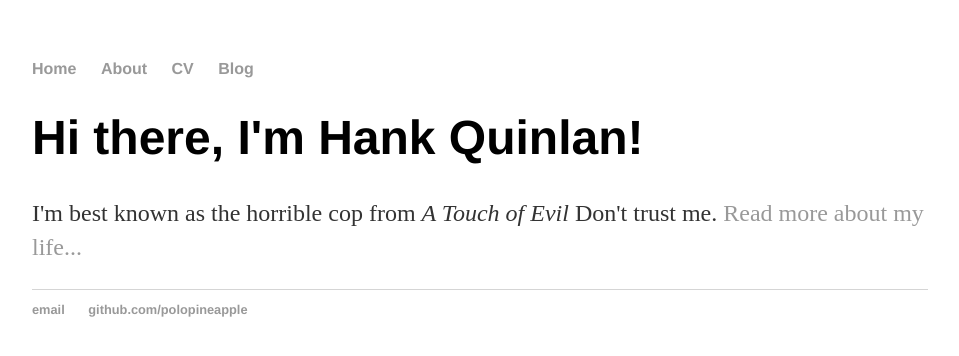
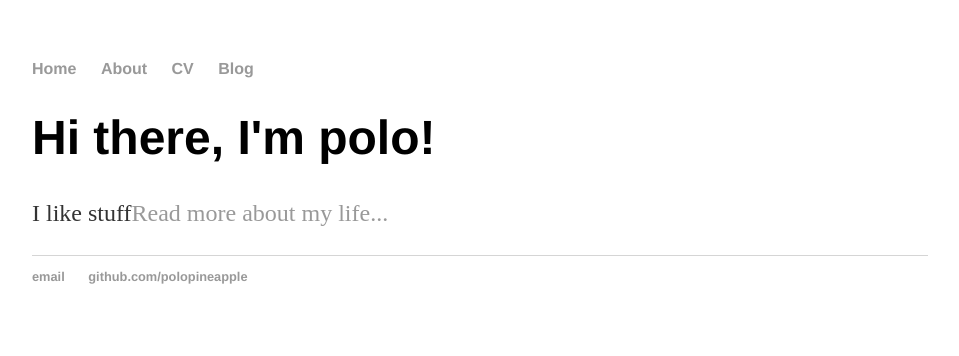
Before and after one commit to polopineapple/polopineapple.github.io, a Jekyll site: the page built from index.html, in a window 1280 px wide. Shown: the top 356 px of the page, without its empty margins (160-1119 px from the left). Built offline with Jekyll 4.4.1, drawn with Linux system fonts in a browser that asks for light colours.

Commit message:
Update index.html

```diff
--- a/index.html
+++ b/index.html
@@ -1,8 +1,8 @@
 ---
 layout: default
-title: Hank Quinlan, Horrible Cop
+title: polo's blog
 ---
 <div class="blurb">
-	<h1>Hi there, I'm Hank Quinlan!</h1>
-	<p>I'm best known as the horrible cop from <em>A Touch of Evil</em> Don't trust me. <a href="/about">Read more about my life...</a></p>
+	<h1>Hi there, I'm polo!</h1>
+	<p>I like stuff<a href="/about">Read more about my life...</a></p>
 </div><!-- /.blurb -->
```
